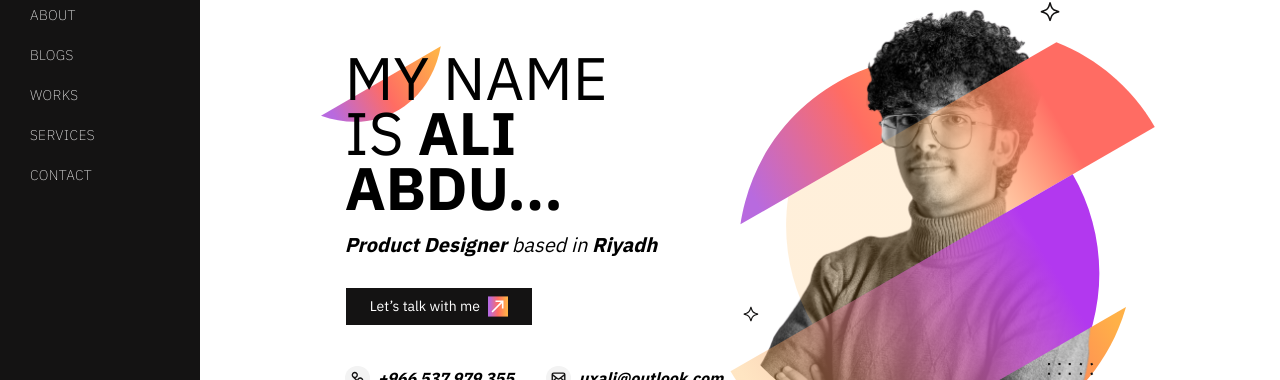
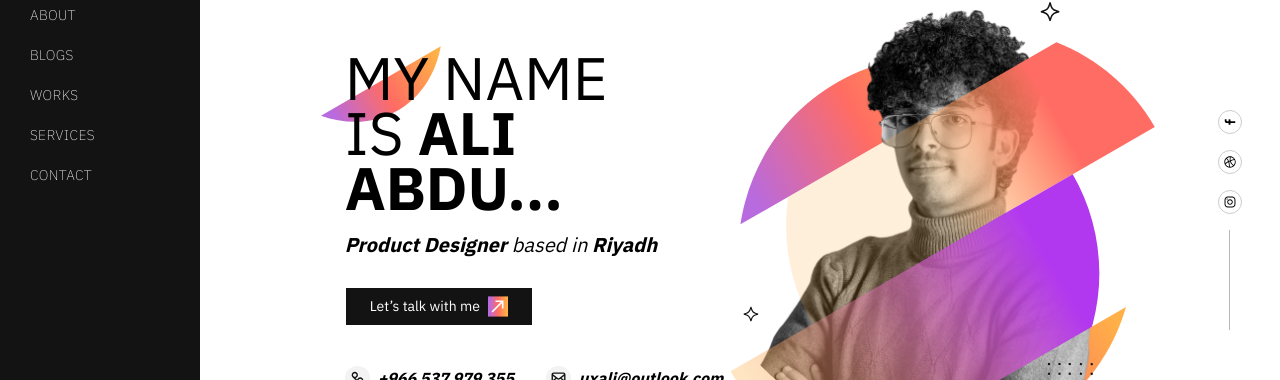
Before and after one commit to HamadBakeel/ali-portfolio, a Next.js app: page / in a window 1280 px wide. Shown: the part 180-560 px from the top of the page. Built offline with nearby package versions, Linux system fonts and the light colour scheme.

Commit message:
feat: home page social media icons

```diff
--- a/app/page.tsx
+++ b/app/page.tsx
@@ -1,13 +1,20 @@
+"use client";
 import Image from "next/image";
+import { AiOutlineDribbble, AiOutlineInstagram } from "react-icons/ai";
+import { BiLogoFacebook } from "react-icons/bi";
+import { motion } from "framer-motion";
+import { useMediaQuery } from "react-responsive";
 
 export default function Home() {
+  const isMobile = useMediaQuery({ maxWidth: 767 });
+
   return (
-    <main className="grid grid-cols-1 md:grid-cols-2 w-full min-h-screen items-center justify-items-center px-[18px] py-[80px] md:px-[4vw] lg:px-[6vw] xl:px-[10vw]">
+    <main className="grid grid-cols-1 md:grid-cols-2 w-full min-h-screen items-center justify-items-center px-[18px] py-[80px] md:px-[4vw] lg:px-[6vw] xl:px-[10vw] md:py-0">
       <section className="relative isolate">
         <h1 className=" text-[50px] md:text-[60px] uppercase leading-[55px] mb-4">
           My name <br /> is{" "}
           <span className=" font-extrabold">
-            Ali <br className=" hidden md:block"/> Abdu...
+            Ali <br className=" hidden md:block" /> Abdu...
           </span>
         </h1>
         <h2 className=" italic font-bold text-xl md:text-[initial]">
@@ -32,7 +39,7 @@ export default function Home() {
         >
           Let’s talk with me
           <Image
-          className=" w-[25px] md:w-[20px]"
+            className=" w-[25px] md:w-[20px]"
             src="/assets/icons/colored-arrow.svg"
             alt=""
             width={15}
@@ -81,6 +88,60 @@ export default function Home() {
           height={450}
         />
       </section>
+
+      <div className="absolute bottom-4 md:bottom-[initial] md:right-[1vw] lg:right-[2vw] xl:right-[3vw] flex flex-row md:flex-col gap-6">
+        <div className="flex flex-row-reverse gap-4 md:flex-col justify-center w-screen md:w-fit">
+          <motion.a
+            href="#"
+            initial={{ transform: "rotate(-180deg)", y: -100, opacity: 0 }}
+            animate={{
+              transform: isMobile ? "rotate(0)" : "rotate(-90deg)",
+              y: 0,
+              opacity: 1,
+            }}
+            whileHover={{ transform: "rotate(0)" }}
+          >
+            <BiLogoFacebook className="rounded-full border border-[#ccc] p-1 w-7 h-7 md:w-6 md:h-6 flex items-center justify-center" />
+          </motion.a>
+          <motion.a
+            href="#"
+            initial={{ transform: "rotate(-180deg)", y: -100, opacity: 0 }}
+            animate={{
+              transform: isMobile ? "rotate(0)" : "rotate(-90deg)",
+              y: 0,
+              opacity: 1,
+            }}
+            whileHover={{ transform: "rotate(0)" }}
+          >
+            <AiOutlineDribbble className="rounded-full border border-[#ccc] p-1 w-7 h-7 md:w-6 md:h-6 flex items-center justify-center" />
+          </motion.a>
+          <motion.a
+            href="#"
+            initial={{ transform: "rotate(-180deg)", y: -100, opacity: 0 }}
+            animate={{
+              transform: isMobile ? "rotate(0)" : "rotate(-90deg)",
+              y: 0,
+              opacity: 1,
+            }}
+            whileHover={{ transform: "rotate(0)" }}
+          >
+            <AiOutlineInstagram className="rounded-full border border-[#ccc] p-1 w-7 h-7 md:w-6 md:h-6 flex items-center justify-center" />
+          </motion.a>
+
+          <motion.div
+            className="m-auto w-[1px] bg-[#141313] opacity-30 hidden md:block"
+            initial={{ height: 0 }}
+            animate={{ height: "100px" }}
+            transition={{
+              type: "spring",
+              stiffness: 350,
+              damping: 30,
+              delay: 0.25,
+            }}
+          />
+        </div>
+        {/*text-black bg-white hover:bg-black hover:text-white transition-all */}
+      </div>
     </main>
   );
 }
--- a/components/sidebar.tsx
+++ b/components/sidebar.tsx
@@ -1,7 +1,7 @@
 "use client"
 import * as React from "react";
-import { motion, useReducedMotion } from "framer-motion";
-import { useMedia } from "react-use";
+import { motion } from "framer-motion";
+
 
 import clsx from "clsx";
 import { usePathname } from "next/navigation";
--- a/package.json
+++ b/package.json
@@ -23,6 +23,7 @@
     "react": "^18.2.0",
     "react-dom": "18.2.0",
     "react-icons": "^4.10.1",
+    "react-responsive": "^9.0.2",
     "react-use": "^17.4.0",
     "tailwindcss": "3.3.2",
     "typescript": "5.1.3",
```
Also changed, not shown: 1 other file (tests, documents, lock files or other folders).
